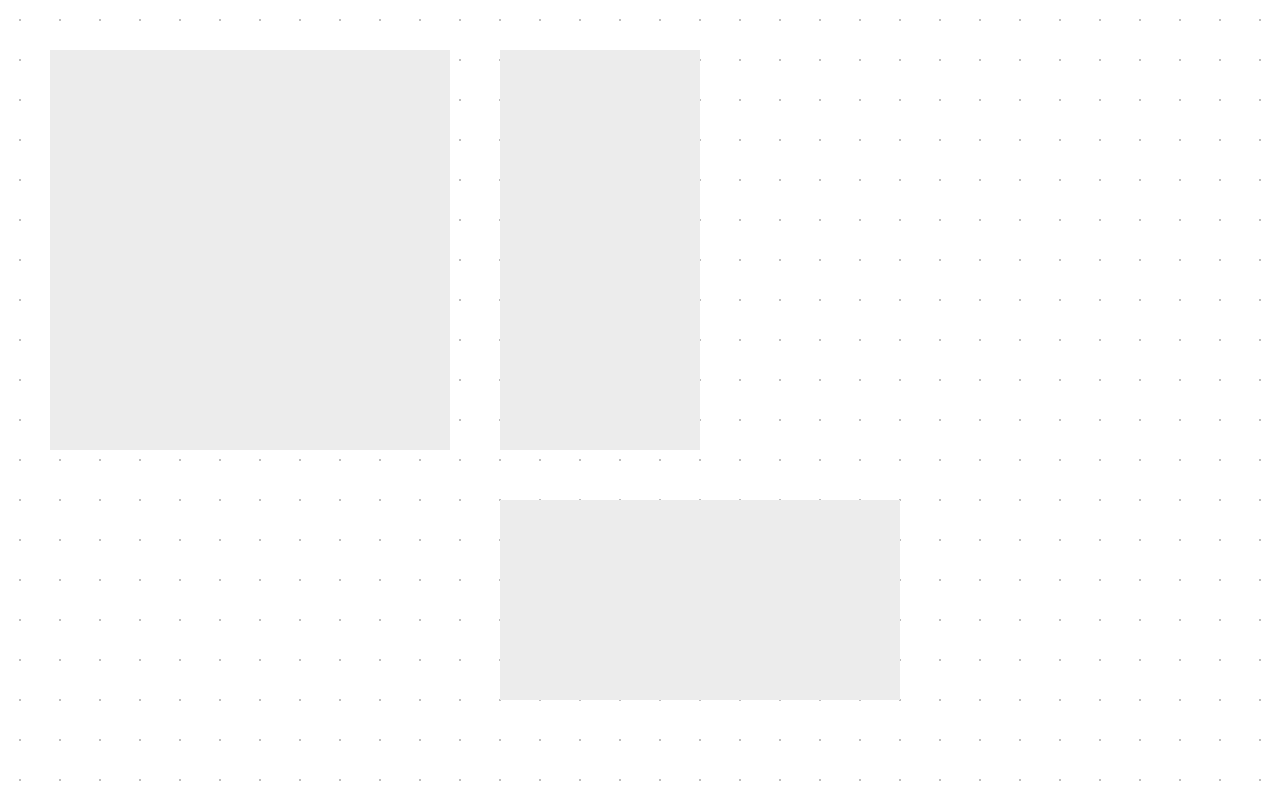
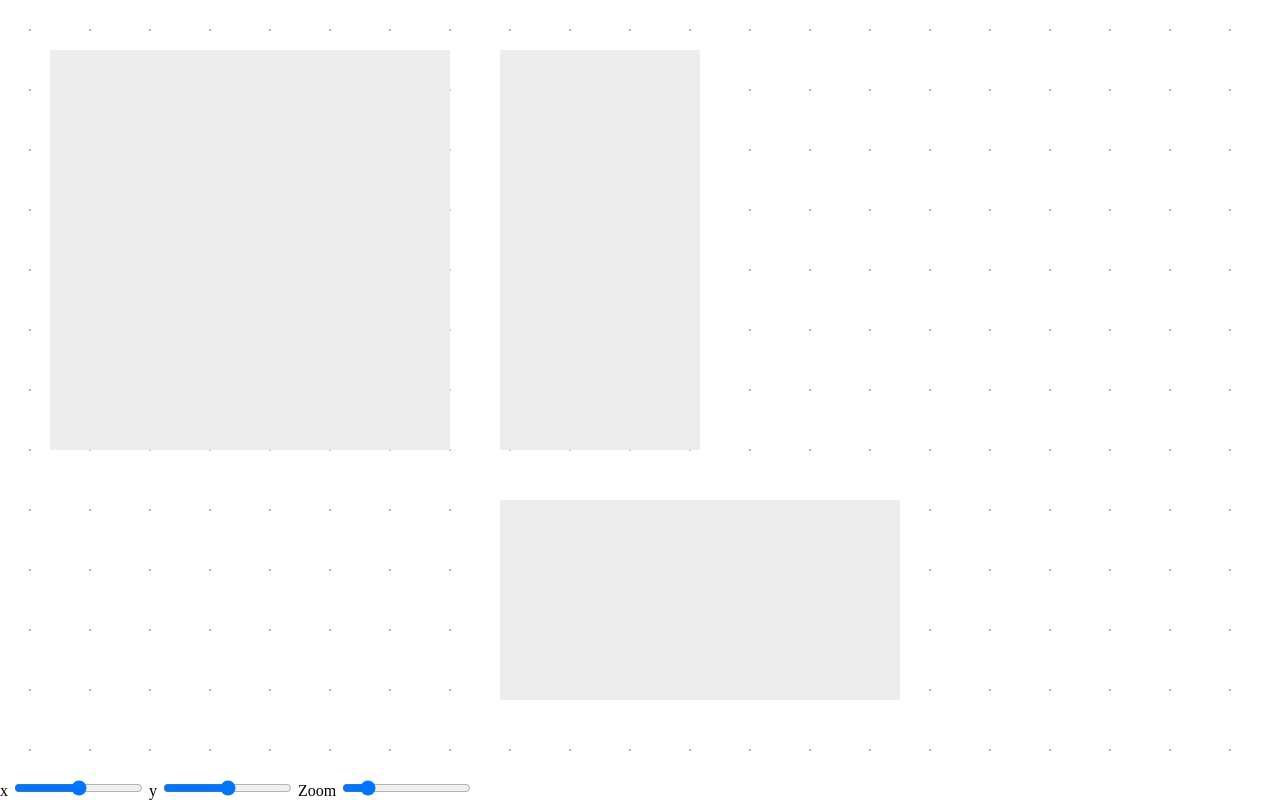
Before and after one commit to mulungood/canvas-from-scratch, a SvelteKit app: page / in a window 1280 px wide. Built offline with nearby package versions, Linux system fonts and the light colour scheme.

Commit message:
feat: moveable canvas (from form elements)

```diff
--- a/src/routes/+page.svelte
+++ b/src/routes/+page.svelte
@@ -28,35 +28,109 @@
 			},
 		},
 	]
+
+	// Huge canvas to allow for moving to the top-left
+	const CANVAS_SIZE = 10000
+	let viewport = {
+		x: 0,
+		y: 0,
+		zoom: 1,
+	}
+	// [min, max]
+	const VIEWPORT_BOUNDS = [(CANVAS_SIZE * -1) / 2, CANVAS_SIZE / 2]
+	const ZOOM_BOUNDS = [0.15, 5]
+
+	// From 0-based positions to final position in viewport
+	function normalizePosition(pos: number) {
+		return pos + CANVAS_SIZE / 2
+	}
+
+	function getEntityTransform(entity: typeof entities[0]) {
+		return `translate(${normalizePosition(
+			entity.position.x,
+		)}px, ${normalizePosition(entity.position.y)}px)`
+	}
 </script>
 
-<main>
-	{#each entities as entity}
-		<div
-			class="box"
-			style="width: {entity.width}px; height: {entity.height}px; transform: translate({entity
-				.position.x}px, {entity.position.y}px)"
-		/>
-	{/each}
+<main style="--zoom: {viewport.zoom};">
+	<form>
+		<label>
+			x
+			<input
+				type="range"
+				bind:value={viewport.x}
+				min={VIEWPORT_BOUNDS[0]}
+				max={VIEWPORT_BOUNDS[1]}
+			/>
+		</label>
+		<label>
+			y
+			<input
+				type="range"
+				bind:value={viewport.y}
+				min={VIEWPORT_BOUNDS[0]}
+				max={VIEWPORT_BOUNDS[1]}
+			/>
+		</label>
+		<label>
+			Zoom
+			<input
+				type="range"
+				bind:value={viewport.zoom}
+				min={ZOOM_BOUNDS[0]}
+				max={ZOOM_BOUNDS[1]}
+				step={0.25}
+			/>
+		</label>
+	</form>
+	<div
+		class="canvas"
+		style="width: {CANVAS_SIZE}px; height: {CANVAS_SIZE}px; transform: translate({normalizePosition(
+			viewport.x,
+		) * -1}px, {normalizePosition(viewport.y) * -1}px) scale({viewport.zoom});"
+	>
+		{#each entities as entity}
+			<div
+				class="box"
+				style="width: {entity.width}px; height: {entity.height}px; transform: {getEntityTransform(
+					entity,
+				)}"
+			/>
+		{/each}
+	</div>
 </main>
 
 <style>
 	main {
 		position: relative;
-		background-size: 40px 40px;
+		--bg-size: calc(var(--zoom) * 60px);
+		background-size: var(--bg-size) var(--bg-size);
 		background-image: radial-gradient(
 			circle,
-			rgb(191, 191, 191) 1px,
+			/* lighter background on higher zoom levels */
+				rgba(191, 191, 191, var(--zoom)) 1px,
 			rgba(0, 0, 0, 0) 1px
 		);
 		height: 100vh;
 		overflow: hidden;
 	}
 
+	.canvas,
 	.box {
 		position: absolute;
 		left: 0;
 		top: 0;
+	}
+
+	.box {
 		background: #ececec;
 	}
+
+	form {
+		position: absolute;
+		left: 0;
+		bottom: 0;
+		background-color: white;
+		z-index: 50;
+	}
 </style>
```
